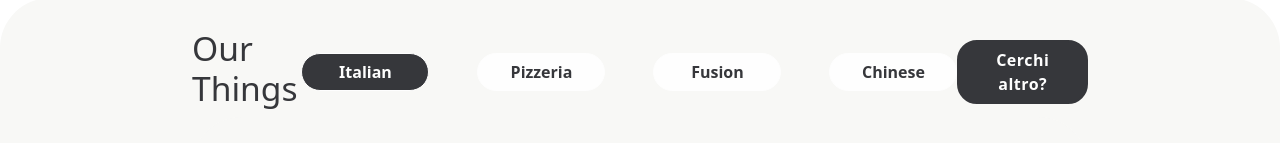
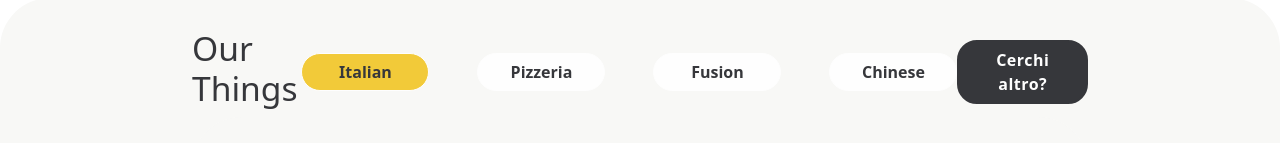
Before and after one commit to emanuele-pogliari/boolivery-frontend, a Vue app: page / in a window 1280 px wide. In both pictures the pointer is over the button "Italian". Shown: the part 752-895 px from the top of the page. Built offline with nearby package versions, Linux system fonts and the light colour scheme.

Commit message:
appmaincontent fix

```diff
--- a/src/components/AppMainContent.vue
+++ b/src/components/AppMainContent.vue
@@ -150,8 +150,8 @@ export default {
                 transition: all 0.2s linear;
 
                 &:hover {
-                background-color: $text_color;
-                color: $background_color;
+                background-color: $secondary_color;
+                // color: $background_color;
                 }
             }
 
--- a/vite.config.js
+++ b/vite.config.js
@@ -6,7 +6,6 @@ export default defineConfig({
   plugins: [vue()],
   resolve: {
     alias: {
-      '~fontawesome': path.resolve(__dirname, 'node_modules/@fortawesome/fontawesome-free'),
     }
   }
 })
```
